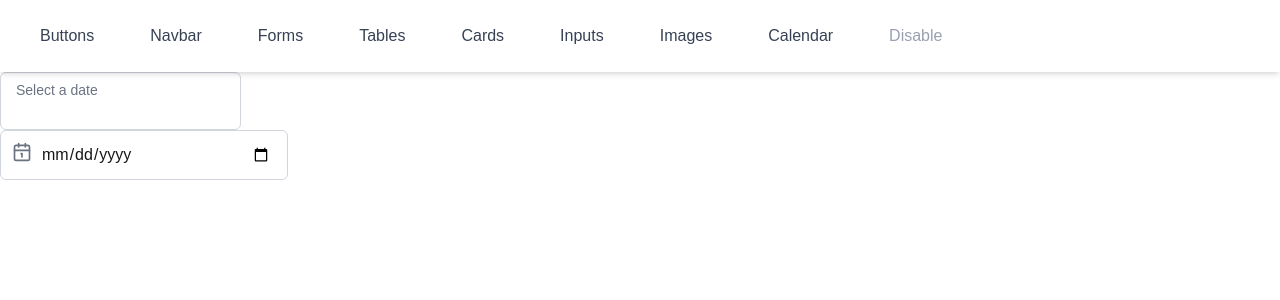
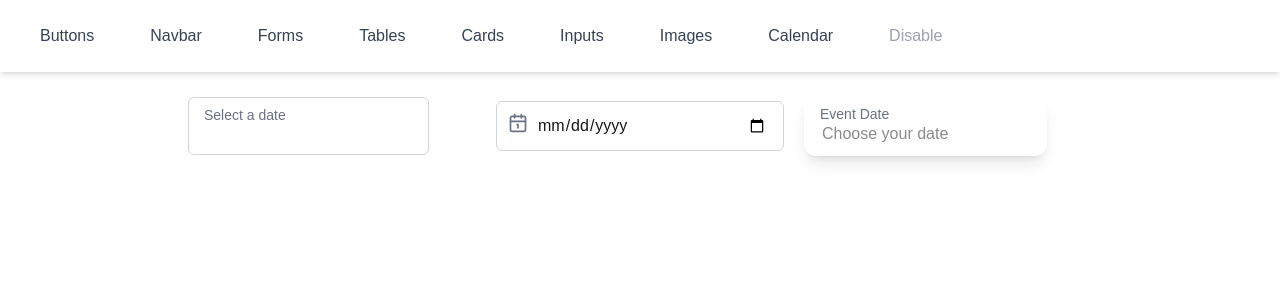
Before and after one commit to Prohor722/tailwind_compoenets, a Next.js app: page /calendar in a window 1280 px wide. Shown: the top 300 px of the page. Built offline with nearby package versions, Linux system fonts and the light colour scheme.

Commit message:
anotheradded

```diff
--- a/app/calendar/page.tsx
+++ b/app/calendar/page.tsx
@@ -6,10 +6,11 @@ import { Calendar1 } from "lucide-react";
 
 export default function Calendar() {
   const [startDate, setStartDate] = useState<Date | null>(null);
-  const [date, setDate] = useState('');
+  const [date, setDate] = useState("");
 
   return (
-    <div>
+    <div className="flex gap-5 flex-wrap items-center justify-center">
+      {/* Calendar 1  */}
       <div className="relative w-72">
         <DatePicker
           selected={startDate}
@@ -28,6 +29,7 @@ export default function Calendar() {
         </label>
       </div>
 
+      {/* Calendar 2  */}
       <div className="relative w-72">
         <input
           type="date"
@@ -38,6 +40,24 @@ export default function Calendar() {
         <Calendar1 className="absolute left-3 top-3 w-5 h-5 text-gray-500 pointer-events-none" />
       </div>
 
+      {/* Calendar 3  */}
+      <div className="relative w-72 my-6">
+        <DatePicker
+          selected={startDate}
+          onChange={(date) => setStartDate(date)}
+          placeholderText="Choose your date"
+          className="peer w-full px-4 pt-6 pb-2 border-2 border-transparent focus:border-blue-500 shadow-lg rounded-xl transition-all focus:outline-none"
+        />
+        <label
+          className={`absolute left-4 top-2 text-sm text-gray-500 transition-all duration-300 ${
+            startDate
+              ? "scale-75 -translate-y-3 text-blue-500"
+              : "peer-focus:scale-75 peer-focus:-translate-y-3 peer-focus:text-blue-500"
+          }`}
+        >
+          Event Date
+        </label>
+      </div>
     </div>
   );
 }
```
Lines whose indentation alone changed are shown as unchanged.
